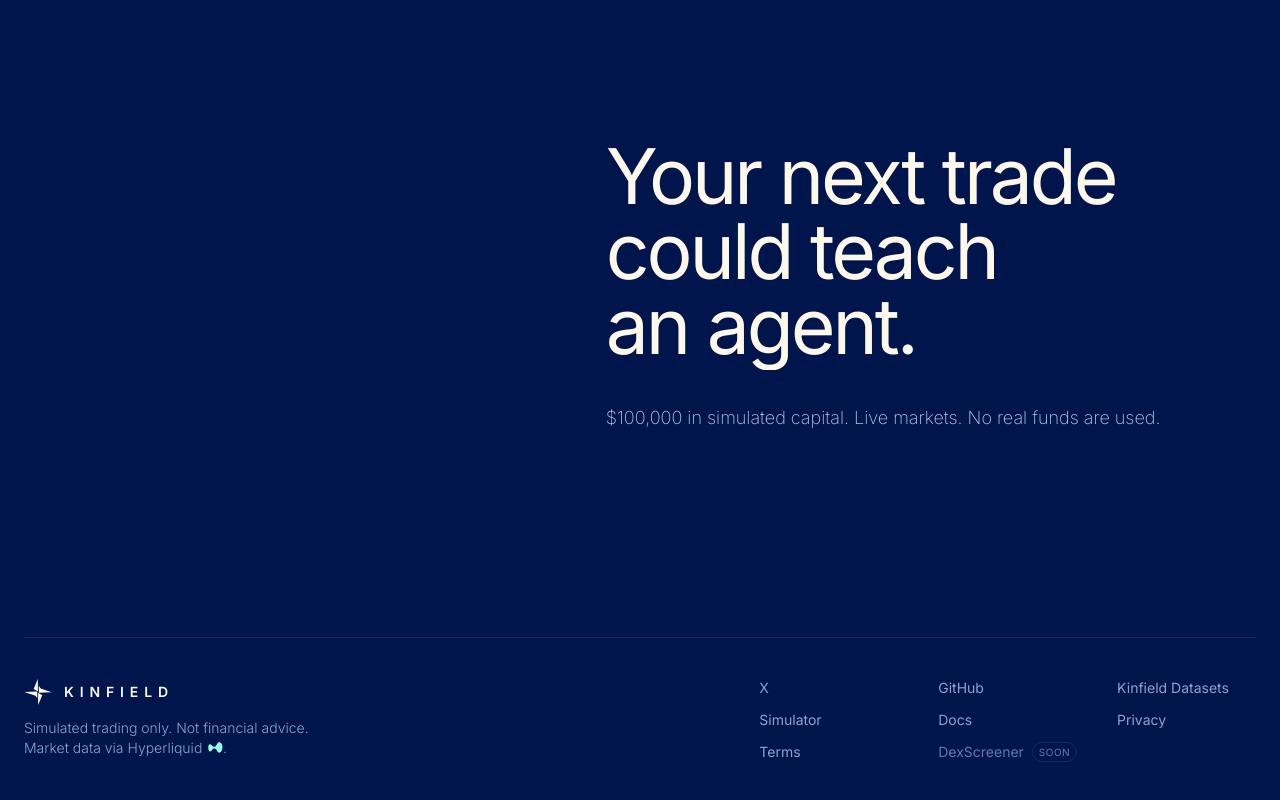
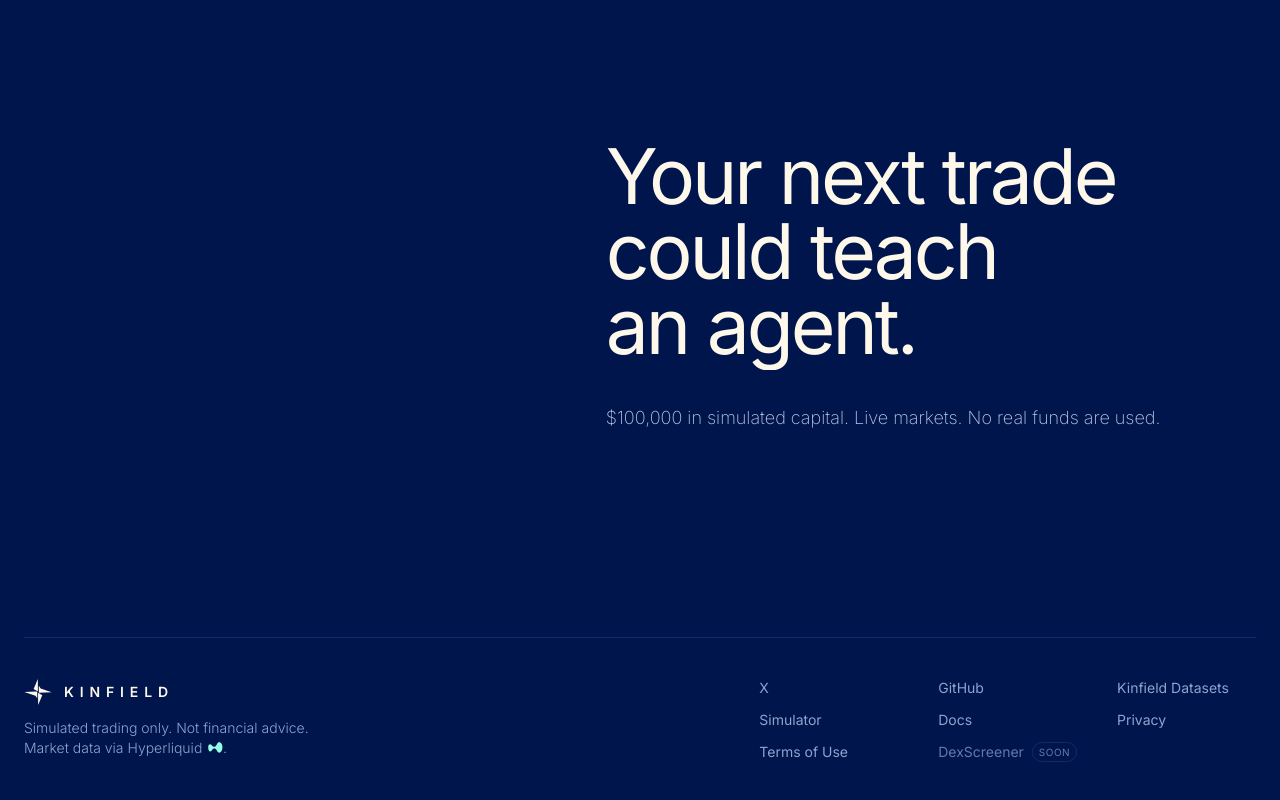
Before and after one commit to KinfieldLabs/KINFIELD, a Next.js app: page / in a window 1280 px wide. Shown: the part 5631-6431 px from the top of the page. Built offline with nearby package versions, Linux system fonts and the light colour scheme.

Commit message:
Call the footer's Terms link Terms of Use

```diff
--- a/src/app/page.tsx
+++ b/src/app/page.tsx
@@ -163,7 +163,7 @@ const FOOTER_LINKS: { label: string; href?: string }[] = [
   { label: "Simulator", href: "/simulate" },
   { label: "Docs", href: "/docs" },
   { label: "Privacy", href: "/privacy" },
-  { label: "Terms", href: "/terms" },
+  { label: "Terms of Use", href: "/terms" },
   { label: "DexScreener" },
 ];
 
```
